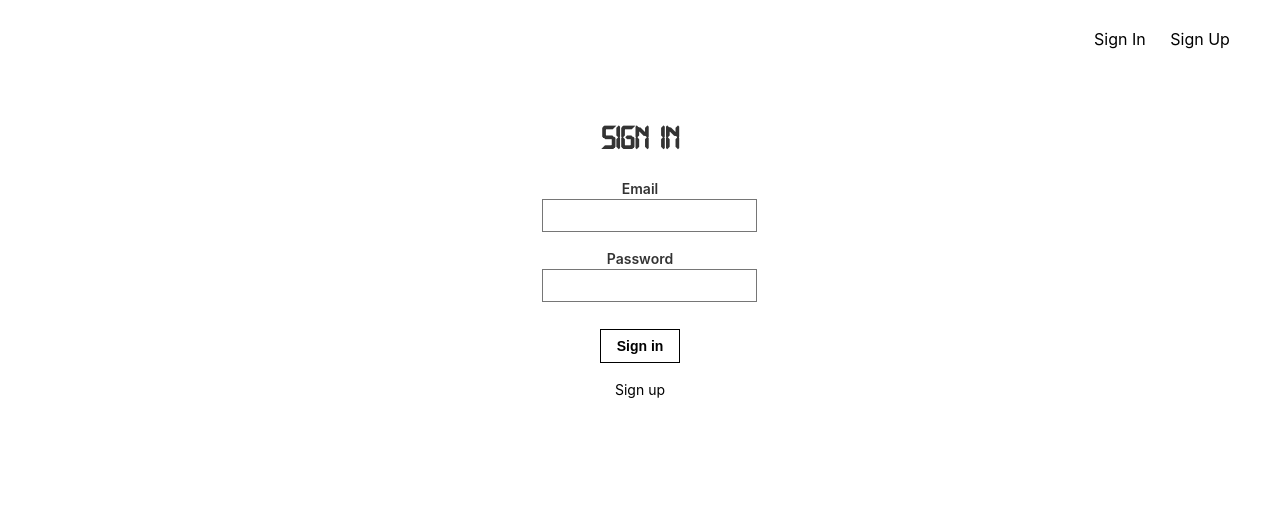
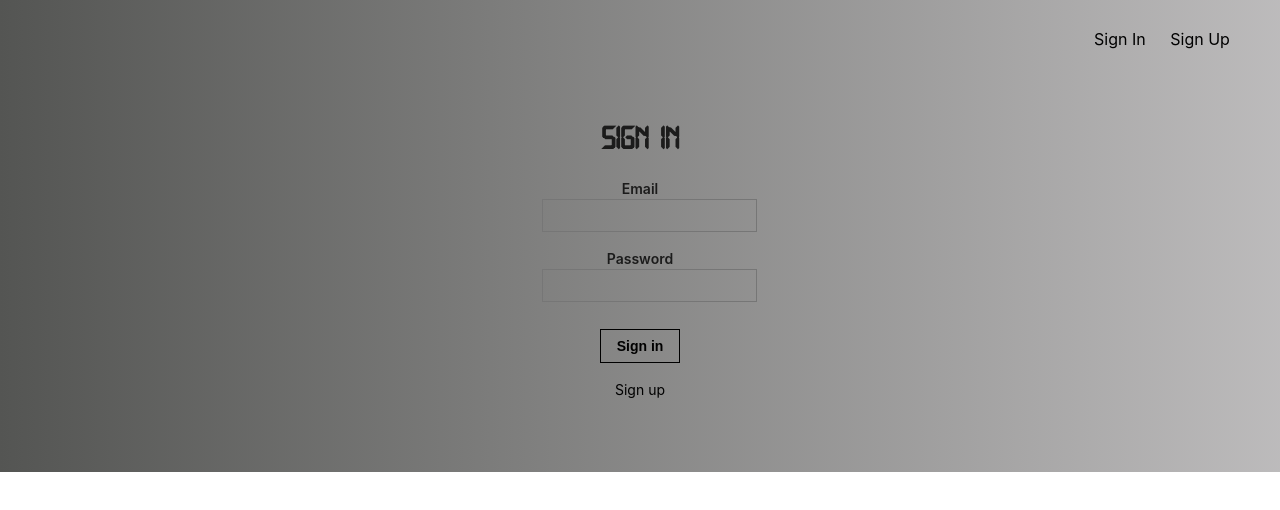
Before and after one commit to javierpb275/roboworker, a React (Create React App) app in the folder client/: page / in a window 1280 px wide. Shown: the top 510 px of the page. Built offline with nearby package versions, Linux system fonts and the light colour scheme.

Commit message:
added background color to the entire website

```diff
--- a/client/src/pages/homepage/homepage.component.jsx
+++ b/client/src/pages/homepage/homepage.component.jsx
@@ -21,6 +21,8 @@ import nailerImg from '../../assets/nailer-image/nailer.png';
 import storeImg from '../../assets/store-image/store-icon.png';
 import coinImg from '../../assets/coin-image/coin.png';
 
+//style
+import './homepage.styles.css';
 
 
 class Homepage extends Component {
@@ -82,7 +84,7 @@ class Homepage extends Component {
     const filteredProducts = products.filter(product =>
       product.name.toLowerCase().includes(searchField.toLowerCase()));
   return (
-    <div className="homepage" style={{margin: '1% 2% 2% 2%'}}>
+    <div className="homepage" style={{padding: '1% 2% 2% 2%'}}>
       <Navigation isSignedIn={isSignedIn} onRouteChange={this.onRouteChange}/>
       { this.state.route === 'home'
       ? <div>
--- /dev/null
+++ b/client/src/pages/homepage/homepage.styles.css
@@ -0,0 +1,3 @@
+.homepage {
+    background: linear-gradient(to right, rgb(84, 85, 83), rgba(160, 158, 159, 0.7));
+}
```
